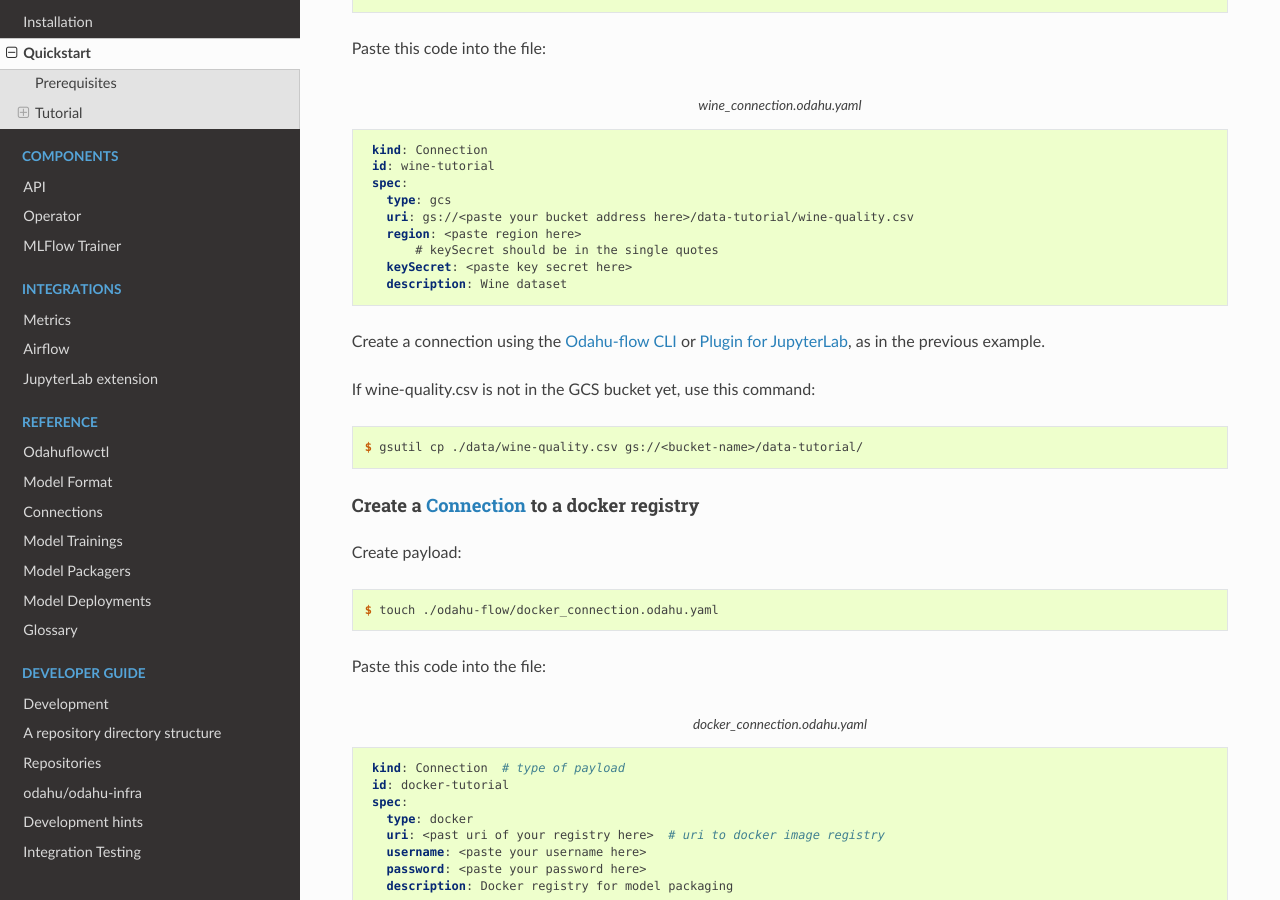
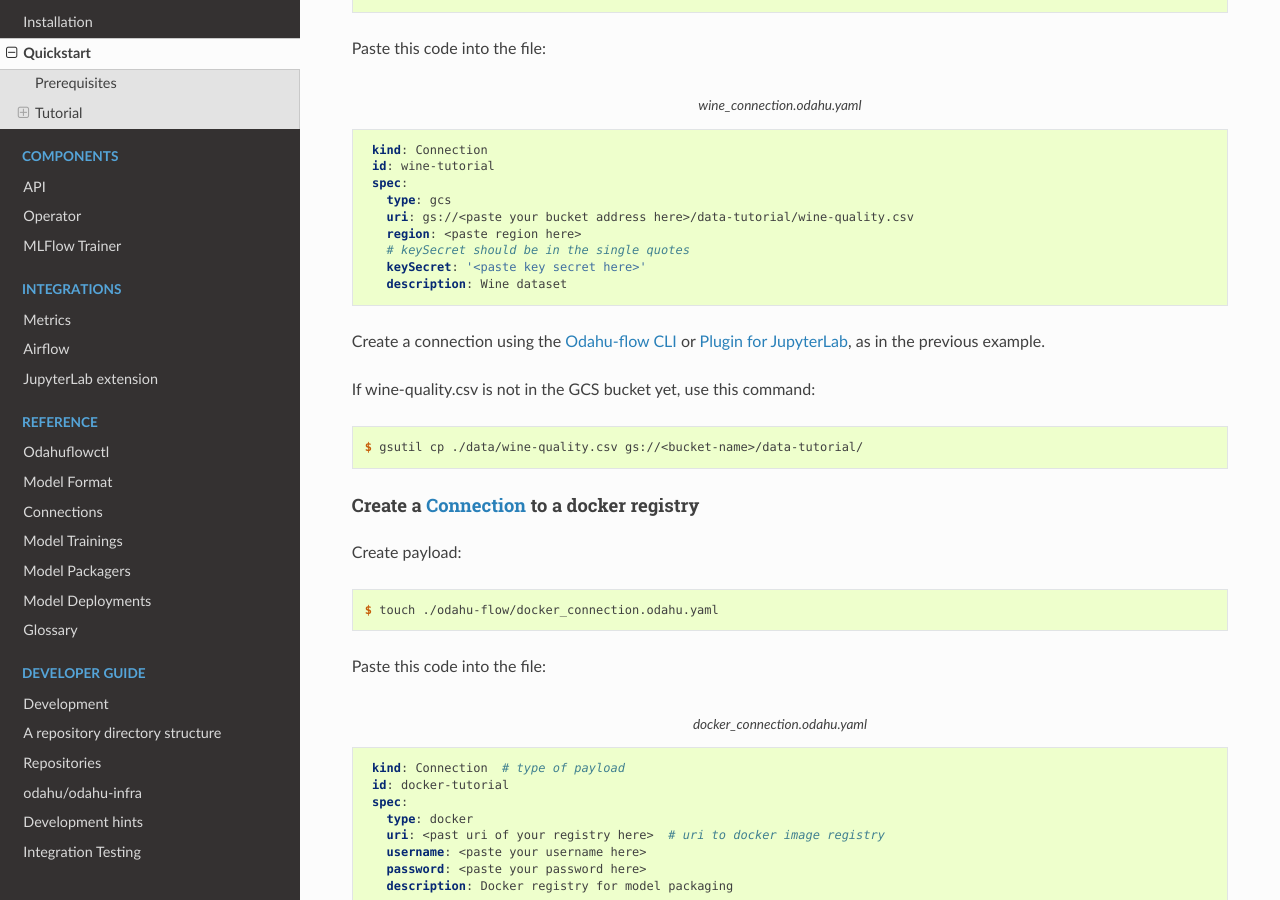
Before and after one commit to odahu/odahu-docs, a Sphinx documentation site: the page built from source/tutorials_wine.rst, in a window 1280 px wide and 900 px high, scrolled down 5809 px. Built offline with Sphinx 7.4.7 and the Read the Docs theme 2.0.0, drawn with Linux system fonts in a browser that asks for light colours; formulas are drawn with MathJax 3.

Commit message:
changed tabs in spaces

```diff
--- a/source/tutorials_wine.rst
+++ b/source/tutorials_wine.rst
@@ -284,7 +284,7 @@
       type: git
       uri: git@github.com:odahu/odahu-examples.git
       reference: origin/master
-	  # keySecret should be in the single quotes
+      # keySecret should be in the single quotes
       keySecret: '<paste here your key github ssh key>'
       description: Git repository with odahu-flow-examples
       webUILink: https://github.com/odahu/odahu-examples
@@ -327,8 +327,8 @@
       type: gcs
       uri: gs://<paste your bucket address here>/data-tutorial/wine-quality.csv
       region: <paste region here>
-	  # keySecret should be in the single quotes
-      keySecret: <paste key secret here>
+      # keySecret should be in the single quotes
+      keySecret: '<paste key secret here>'
       description: Wine dataset
 
 Create a connection using the :term:`Odahu-flow CLI` or :term:`Plugin for JupyterLab`, as in the previous example.
```
